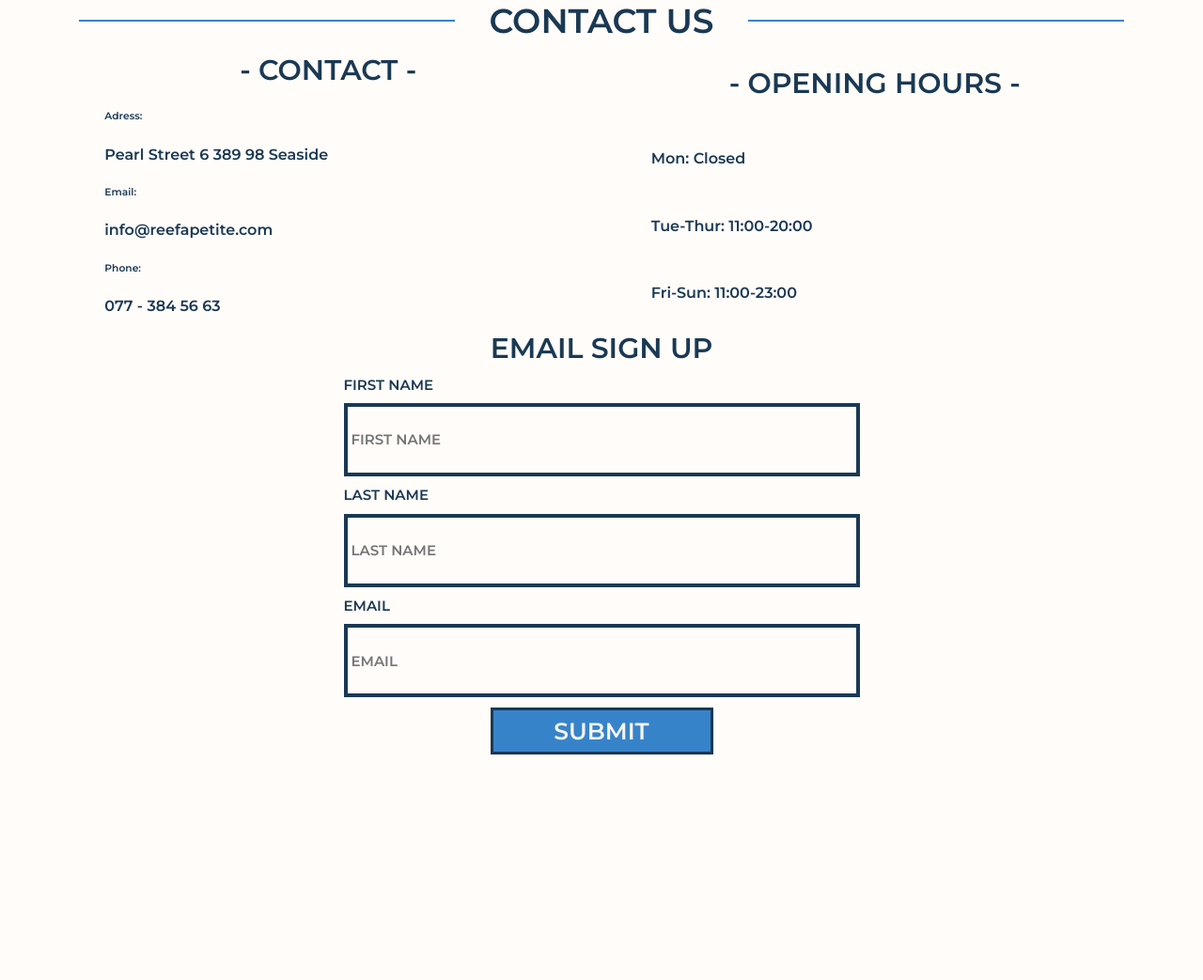
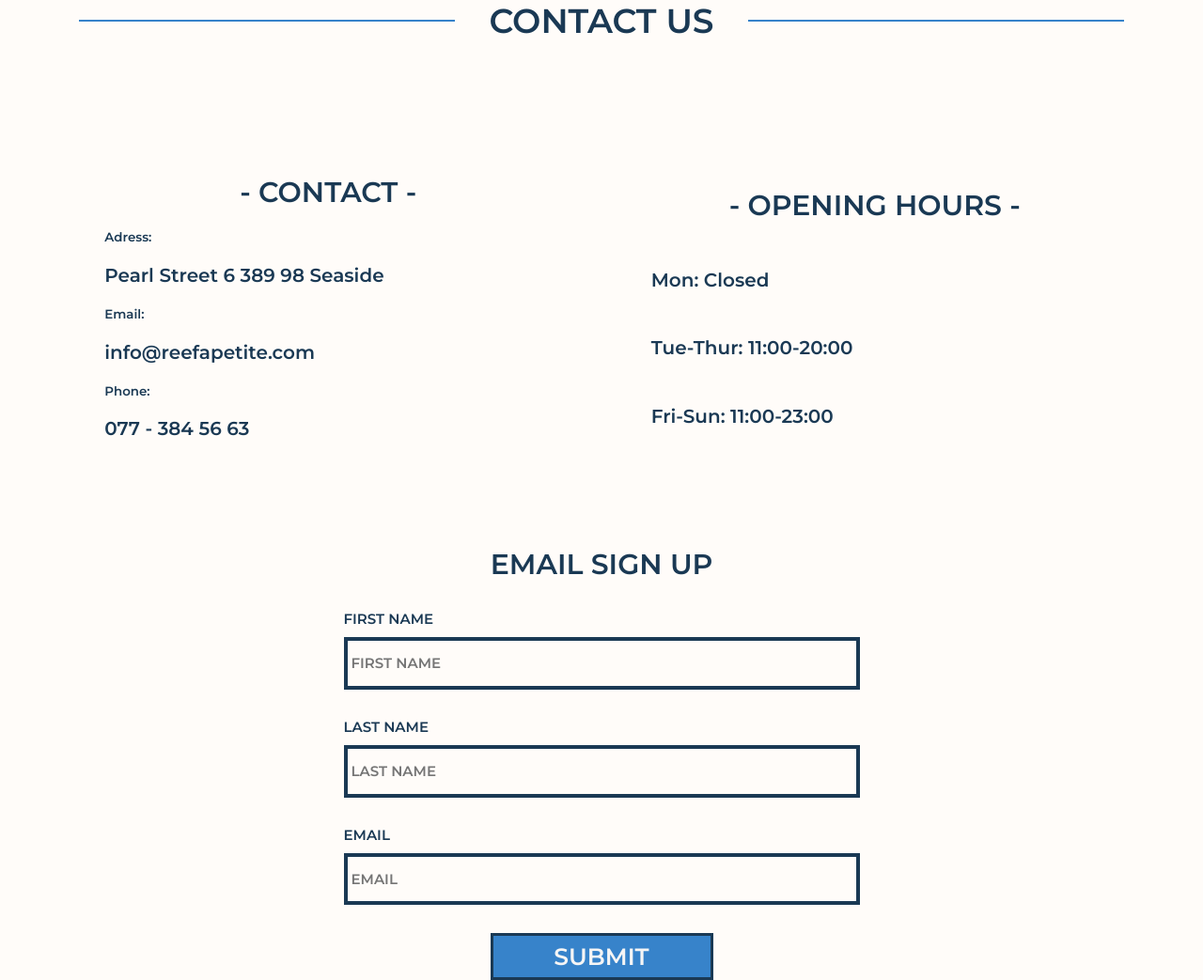
Before and after one commit to IdacJohansson/Group_project_restaurant, a plain HTML site: page pages/contactUs.html in a window 1280 px wide. Shown: the whole page at 94% size. Before the commit the page ends 808 px from the top, so only its background shows below. Drawn offline with Linux system fonts and the light colour scheme.

Commit message:
finished layout

```diff
--- a/pages/contactUs.html
+++ b/pages/contactUs.html
@@ -35,15 +35,14 @@
             <p>Fri-Sun: 11:00-23:00</p>
         </div>
     </div>
-    </div>
     <form action="">
         <h2>EMAIL SIGN UP</h2>
         <label for="first-name">first name</label>
-        <input type="text" name="first-name" id="first-name" placeholder="first name">
+        <input type="text" name="first-name" id="first-name" placeholder="first name" required>
         <label for="last-name">last name</label>
-        <input type="text" name="last-name" id="last-name" placeholder="last name">
+        <input type="text" name="last-name" id="last-name" placeholder="last name" required>
         <label for="email">email</label>
-        <input type="email" name="email" id="email" placeholder="email">
+        <input type="email" name="email" id="email" placeholder="email" required>
         <button>SUBMIT</button>
     </form>
     <footer></footer>
--- a/styles/contactUs.css
+++ b/styles/contactUs.css
@@ -1,3 +1,22 @@
+* {
+    color: #1A3954;
+    font-family: "Montserrat", sans-serif;
+    font-weight: 600;
+    background-color: #fffcf9;
+}
+body {
+    display: flex;
+    flex-direction: column;
+    align-items: center;
+    width: 100vw;
+}
+a:visited {
+    color: #3783CA;
+}
+button {
+    color: #F5F5F5;
+    background-color: #3783CA;
+}
 #head-line {
     display: flex;
     flex-direction: row;
@@ -28,14 +47,21 @@ h1 {
     max-width: 1163px;
     width: 100%;
     min-height: 303px;
+    margin: 132px 0 103px 0;
 }
 .contact, .opening-hours {
     display: flex;
     flex-direction: column;
-    justify-content: space-around;
+   justify-content: space-around;
     max-width: 476px;
     width: 100%;
     min-height: 303px;
+}
+.contact, .opening-hours > p {
+    font-size: 20px;
+}
+.contact, .opening-hours > h6 {
+    font-size: 20px;
 }
 h5 {
     text-transform: uppercase;
@@ -49,12 +75,14 @@ form {
     max-width: 549px;
     width: 100%;
     min-height: 461px;
+    margin-bottom: 311px;
 }
 button, h2, h5 {
     align-self: center;
     font-size: 30px;
 }
 label {
+    margin: 30px 0 10px 0;
     font-size: 15px;
 }
 input {
@@ -71,12 +99,13 @@ button {
     font-size: 25px;
     border: solid 3px #1A3954;
     width: 237px;
-    height: 50px;
+    height: 70px;
+    margin-top: 30px;
 }
 button:hover {
     background-color: #1A3954;
 }
-button:focus {
+button:active {
     animation: submitActive 0.1s;
 }
 @keyframes submitActive {
```
